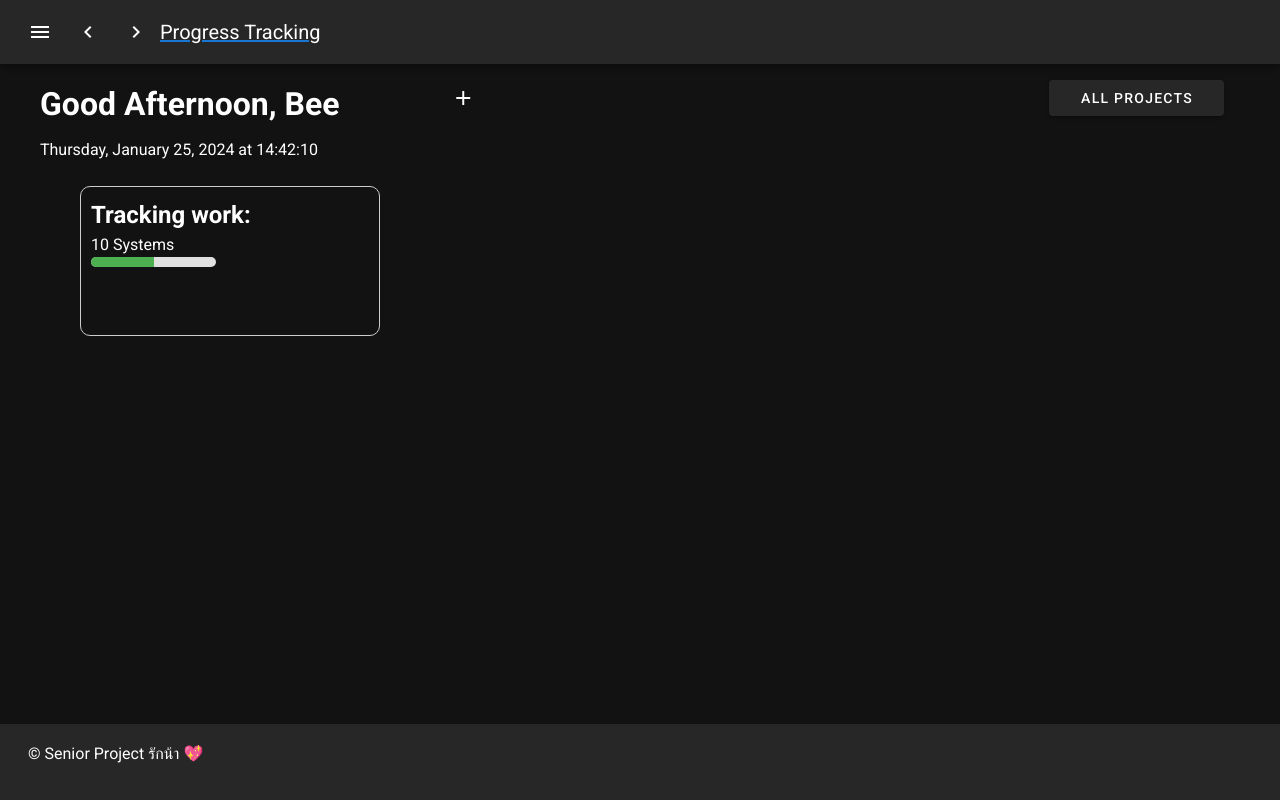
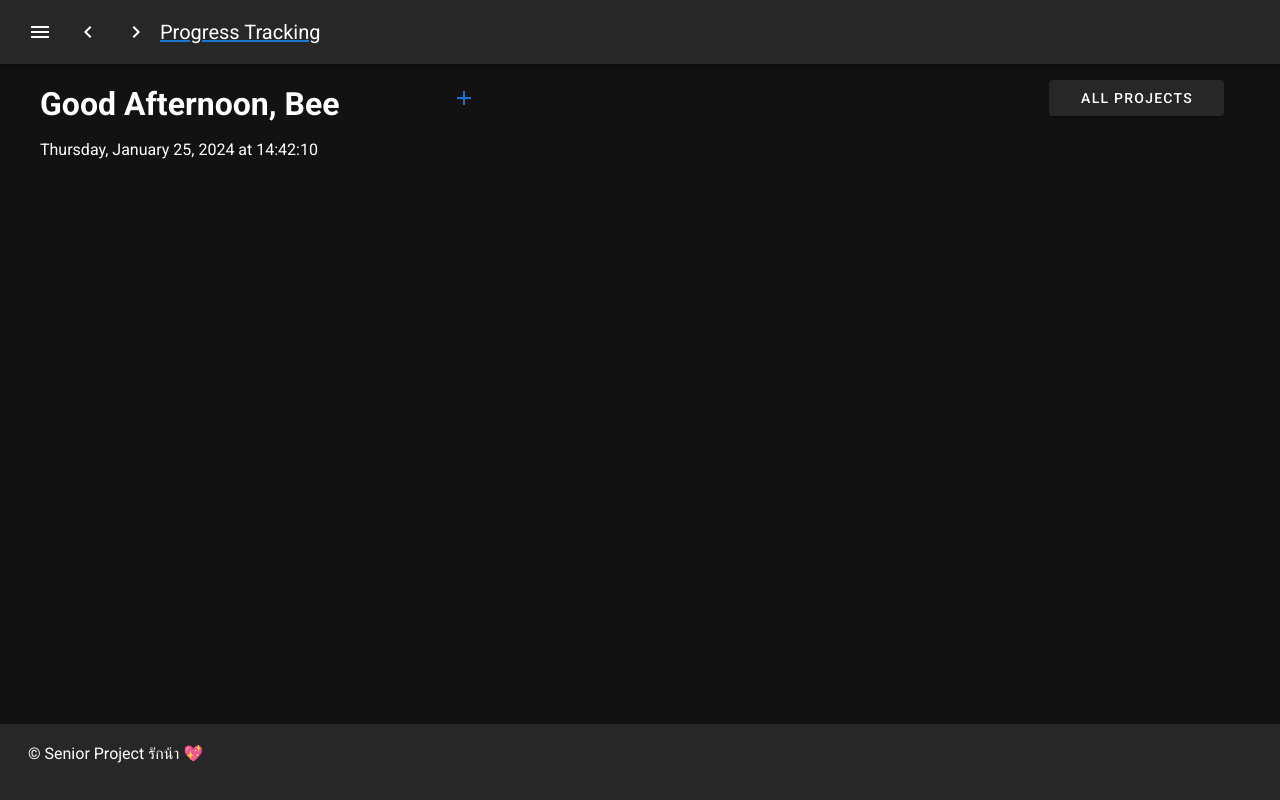
Before and after one commit to Ntdpz/Graduation_project, a Nuxt app in the folder font_end/: page /Project_Management in a window 1280 px wide. Built offline with nearby package versions, Linux system fonts and the light colour scheme.

Commit message:
change style in project manage

```diff
--- a/font_end/pages/Project_Management.vue
+++ b/font_end/pages/Project_Management.vue
@@ -8,7 +8,9 @@
 
             <v-col class="text-left">
                 <v-btn icon @click="handleIconClick">
-                    <v-icon>mdi-plus</v-icon>
+                    <router-link to="/project/createProject">
+                        <v-icon>mdi-plus</v-icon>
+                    </router-link>
                 </v-btn>
             </v-col>
 
@@ -19,15 +21,7 @@
             </v-col>
         </v-row>
 
-        <div class="tracking-work-card mt-6 ml-10" onclick="handleTrackingWorkClick()" style="width: 300px; height: 150px;  border: 1px solid #ccc; padding: 10px; box-sizing: border-box; border-radius: 10px;">
-            <h2>Tracking work:</h2>
-            <div class="work-item">
-                <p>10 Systems</p>
-                <div class="progress-bar">
-                    <div class="progress" style="width: 50%;"></div>
-                </div>
-            </div>
-        </div>
+
     </div>
 </template>
 
@@ -114,5 +108,8 @@ p {
     /* For example, you can set a background color or define a max-width */
     max-width: 1200px;
     margin: 0 auto;
+    display: flex;
+    align-items: center;
+    justify-content: center;
 }
 </style>
```
